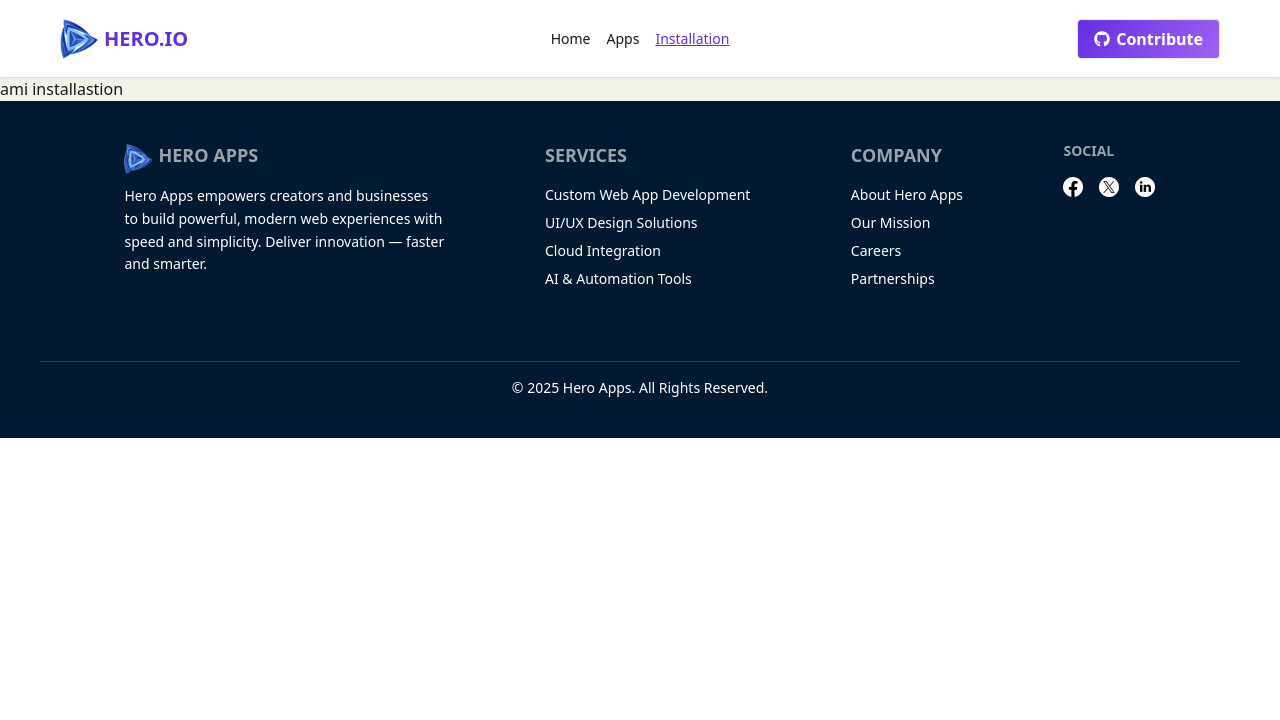
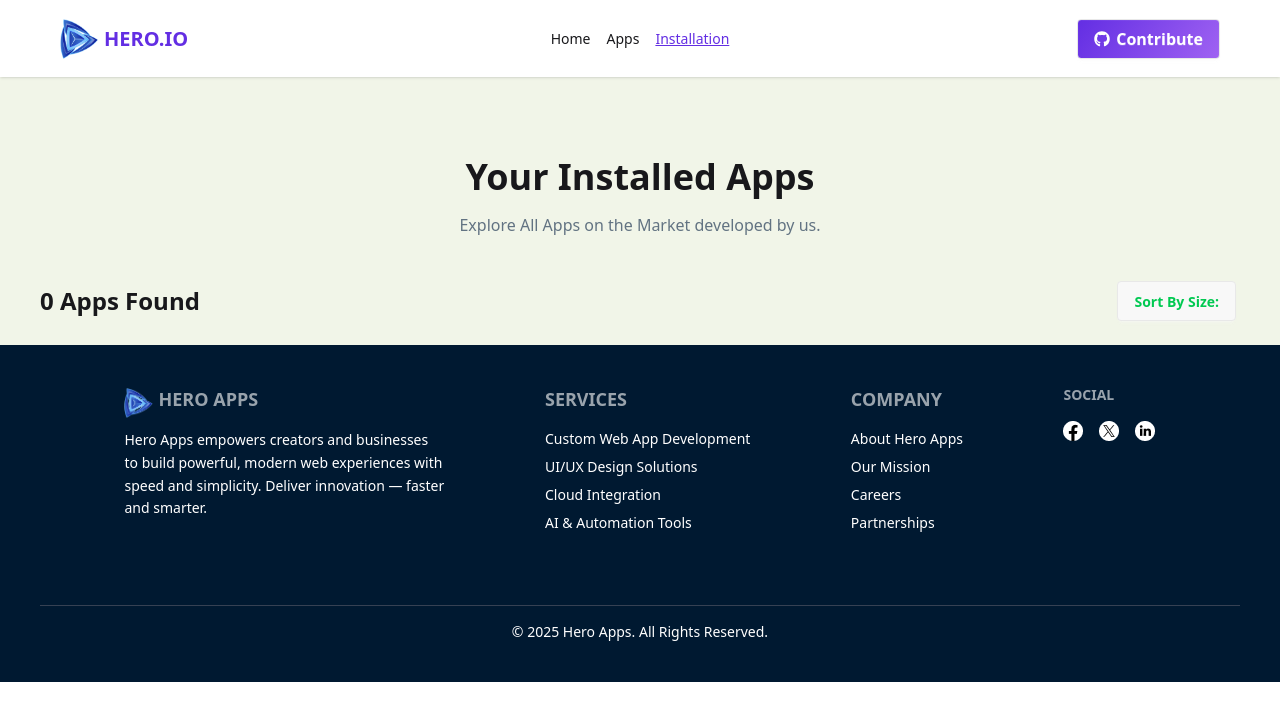
Before and after one commit to badsha103868/my-hero-apps-a08-react-router, a React (Vite) app: page /installation in a window 1280 px wide. Shown: the top 720 px of the page. Built offline with nearby package versions, Linux system fonts and the light colour scheme.

Commit message:
added Installation page part

```diff
--- a/src/Pages/AppDetails/AppDetails.jsx
+++ b/src/Pages/AppDetails/AppDetails.jsx
@@ -45,7 +45,7 @@ const AppDetails = () => {
       <div className='flex flex-col md:flex-row  items-center gap-5 mt-5 mb-10  p-2 '>
 
         {/* left part  */}
-      <div className='w-full md:w-2/5'>
+      <div className='w-full md:w-2/5 flex justify-center items-center p-3 mx-auto rounded-xl bg-white'>
         <img className='w-[350px] h-[350px]  rounded-2xl' src={image} alt="" />
       </div>
 
--- a/src/Pages/Installation/Installation.jsx
+++ /dev/null
@@ -1,11 +0,0 @@
-import React from 'react';
-
-const Installation = () => {
-  return (
-    <div>
-     <h2>ami installastion</h2>
-    </div>
-  );
-};
-
-export default Installation;
--- /dev/null
+++ b/src/Pages/Installation/InstallationList/InstallationList.jsx
@@ -0,0 +1,39 @@
+import React from 'react';
+import iconImg from '../../../assets/icon-downloads.png'
+import ratingImg from '../../../assets/icon-ratings.png'
+const InstallationList = ({app}) => {
+  const {image, title, downloads, ratingAvg,size
+
+     } = app
+
+
+
+  return (
+    <div className='flex justify-between items-center p-5 mb-3 bg-white rounded-xl'>
+      <div className='flex items-center gap-2'>
+        <img className='w-[60px] h-[60px] rounded-xl' src={image} alt="" />
+        <div>
+          <h3 className='card-title'>{title}</h3>
+        <div className='flex gap-2 mt-2'>
+          <div className='flex  items-center gap-1'>
+             <img className='w-3 h-3' src={iconImg} alt="" />
+               <span className='font-medium text-base text-[#00d390]'>{downloads}</span>
+            </div>
+
+          <div className='flex  items-center gap-1'>
+             <img className='w-3 h-3' src={ratingImg} alt="" />
+               <span className='font-medium text-base text-[#ff8811]'>{ratingAvg}</span>
+            </div>
+
+             <span className='text-gray-400 text-base font-medium'>{size} MB</span>
+
+          </div>
+
+        </div>
+      </div>
+       <button className='btn bg-[#00d390] text-white'>Uninstall</button>
+    </div>
+  );
+};
+
+export default InstallationList;
--- /dev/null
+++ b/src/Pages/Installation/MyInstallation.jsx
@@ -0,0 +1,58 @@
+import React, { useEffect, useState } from 'react';
+import { useLoaderData } from 'react-router';
+import { getStoredApp } from '../../Utilities/addToInstall';
+import InstallationList from './InstallationList/InstallationList';
+
+
+const MyInstallation = () => {
+
+  const [installList, setInstallList] =useState([])
+
+
+
+
+  const data = useLoaderData()
+  console.log(data)
+
+   useEffect(()=>{
+         const storedAppData = getStoredApp()
+         const convertedAppData = storedAppData.map(id=> parseInt(id))
+         console.log(convertedAppData)
+
+
+         const myInstallationList = data.filter(appData=> convertedAppData.includes(appData.id))
+         setInstallList(myInstallationList)
+   },[])
+
+
+
+  return (
+  <div className='mt-15 max-w-[1200px] mx-auto'>
+    {/* title  */}
+    <div className='flex flex-col items-center justify-center mt-20 max-w-[1000px] mx-auto'>
+        <h2 className='text-4xl font-bold text-center'>Your Installed Apps</h2>
+       <p className='text-center text-[#627382] mt-4 '>Explore All Apps on the Market developed by us.</p>
+      </div>
+      {/* sort and app fount */}
+    <div className='flex justify-between items-center mt-10  mb-5'>
+        <span className='font-semibold text-2xl '>{installList.length} Apps Found</span>
+      <div className=' flex justify-center'>
+       <details className="dropdown ">
+       <summary className="btn m-1 text-green-500">Sort By Size: </summary>
+        <ul className="menu dropdown-content   bg-base-100 rounded-box z-1 w-52 p-2   shadow-sm text-green-500">
+        <li><a >High-Low</a></li>
+        <li><a >Low-High</a></li>
+         </ul>
+        </details>
+        </div>
+      </div>
+
+      {/* installion list */}
+      {
+        installList.map(app=> <InstallationList key={app.id} app={app}></InstallationList>)
+      }
+    </div>
+  );
+};
+
+export default MyInstallation;
--- a/src/Routes/Routes.jsx
+++ b/src/Routes/Routes.jsx
@@ -6,8 +6,9 @@ import Root from '../Pages/Root/Root';
 import ErrorPage from '../Pages/ErrorPage/ErrorPage';
 import Home from '../Pages/Home/Home';
 import AllApp from '../Pages/AllApp/AllApp';
-import Installation from '../Pages/Installation/Installation';
+
 import AppDetails from '../Pages/AppDetails/AppDetails';
+import MyInstallation from '../Pages/Installation/MyInstallation';
 
 
 export const router = createBrowserRouter([
@@ -38,7 +39,8 @@ export const router = createBrowserRouter([
 
        {
         path: '/installation',
-        Component:Installation
+        loader: ()=> fetch("/appsData.json"),
+        Component:MyInstallation
        },
 
        {
```
